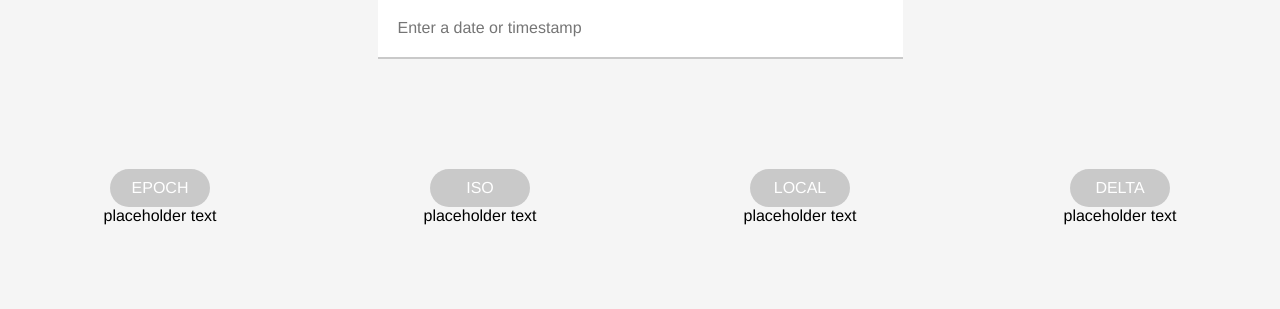
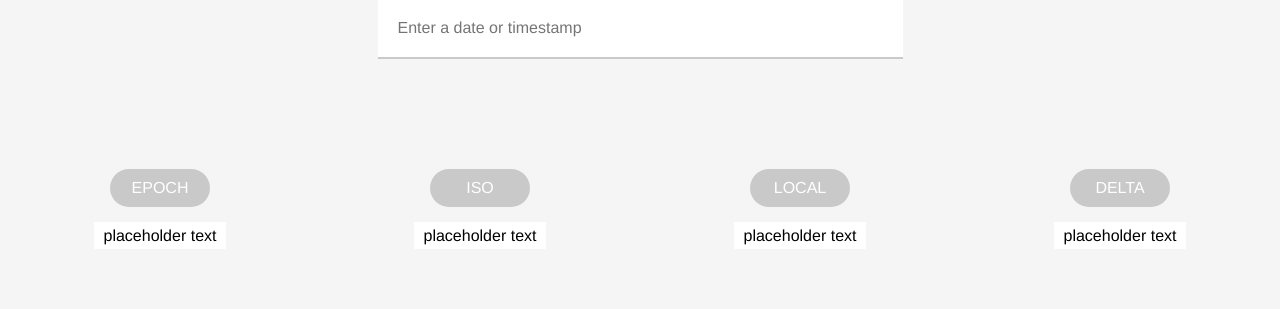
Before and after one commit to hellojacq/timedelta, a Python web app: template templates/index.html in a window 1280 px wide. Shown: the part 188-497 px from the top of the page. Run offline with Jinja, Linux system fonts and the light colour scheme; the template is opened without the code that fills it, so the values that code supplies are empty.

Commit message:
added background color to output-content class

```diff
--- a/assets/css/main.css
+++ b/assets/css/main.css
@@ -64,7 +64,7 @@ input[type="text"]:focus {
 	border-radius: 20px;
 	text-align: center;
 	width: 100px;
-	margin: auto;
+	margin: 0px auto 20px auto;
 }
 
 .output-name:hover {
@@ -72,4 +72,6 @@ input[type="text"]:focus {
 }
 
 .output-content {
-	margin: 10px 0px;
+	background-color: white;
+	padding: 5px 10px;
+}
```
